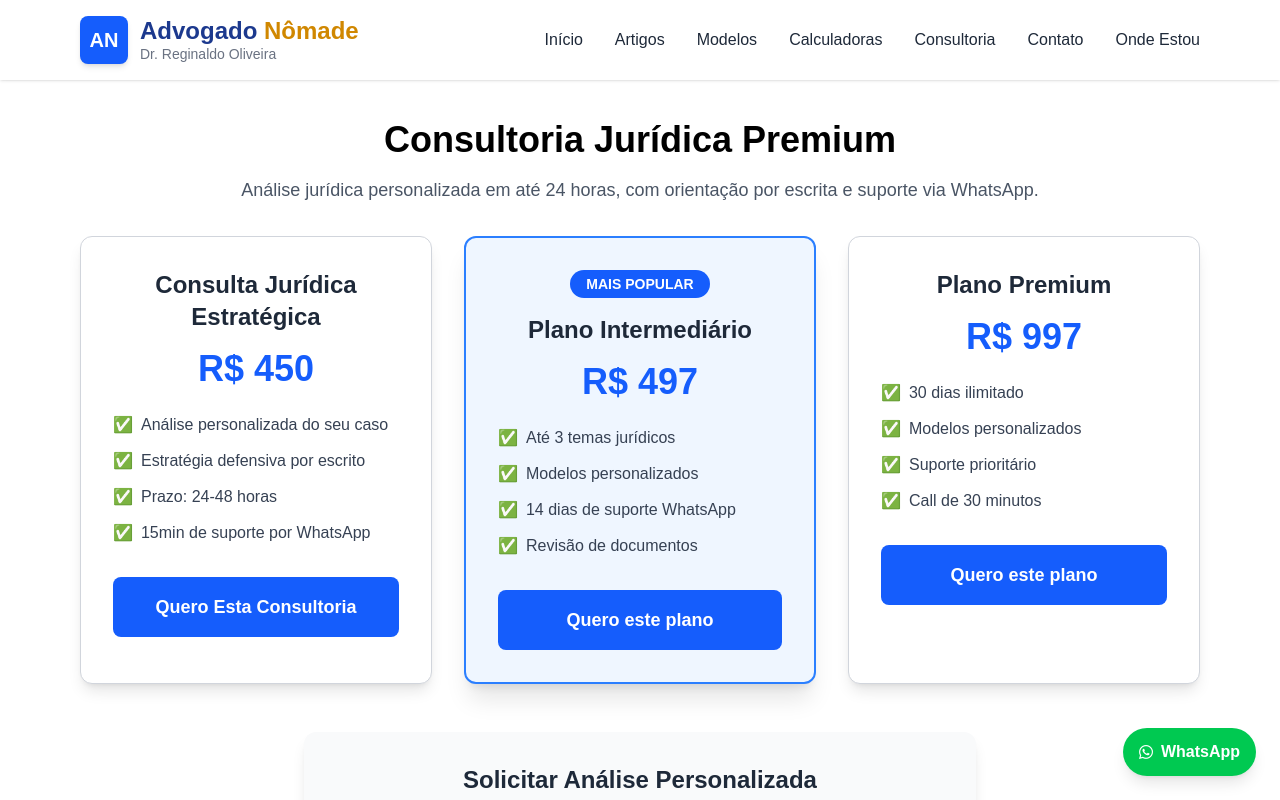
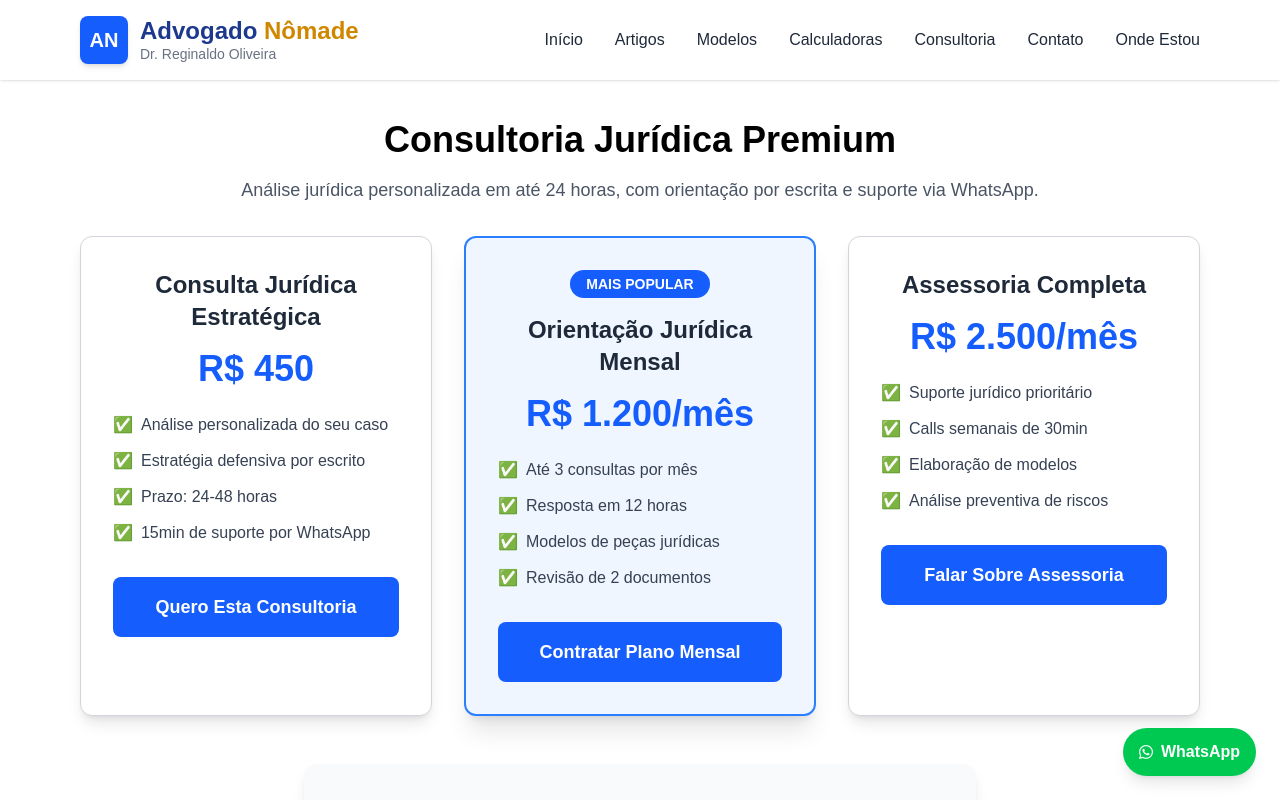
Before and after one commit to mestrereginaldo-site/advogadonomade1, a Next.js app: page /consultoria in a window 1280 px wide. Shown: the top 800 px of the page. Built offline with nearby package versions, Linux system fonts and the light colour scheme.

Commit message:
Update page.tsx

```diff
--- a/app/consultoria/page.tsx
+++ b/app/consultoria/page.tsx
@@ -51,31 +51,31 @@ export default function Consultoria() {
             <div className="inline-block bg-blue-600 text-white px-4 py-1 rounded-full text-sm font-semibold mb-4">
               MAIS POPULAR
             </div>
-            <h3 className="text-2xl font-bold mb-4 text-gray-800">Plano Intermediário</h3>
-            <p className="text-4xl font-bold text-blue-600 mb-6">R$ 497</p>
+            <h3 className="text-2xl font-bold mb-4 text-gray-800">Orientação Jurídica Mensal  </h3>
+            <p className="text-4xl font-bold text-blue-600 mb-6">R$ 1.200/mês</p>
             <ul className="text-left space-y-3 mb-8 text-gray-700">
-              <li className="flex items-center">✅ <span className="ml-2">Até 3 temas jurídicos</span></li>
-              <li className="flex items-center">✅ <span className="ml-2">Modelos personalizados</span></li>
-              <li className="flex items-center">✅ <span className="ml-2">14 dias de suporte WhatsApp</span></li>
-              <li className="flex items-center">✅ <span className="ml-2">Revisão de documentos</span></li>
+              <li className="flex items-center">✅ <span className="ml-2">Até 3 consultas por mês</span></li>
+              <li className="flex items-center">✅ <span className="ml-2">Resposta em 12 horas</span></li>
+              <li className="flex items-center">✅ <span className="ml-2">Modelos de peças jurídicas</span></li>
+              <li className="flex items-center">✅ <span className="ml-2">Revisão de 2 documentos</span></li>
             </ul>
             <button onClick={() => window.open("https://wa.me/71986482241?text=Quero%20o%20Plano%20Intermediário%20R%24497", "_blank")} className="w-full bg-blue-600 hover:bg-blue-700 text-white font-bold py-4 px-6 rounded-lg transition duration-300 text-lg">
-              Quero este plano
+              Contratar Plano Mensal
             </button>
           </div>
 
           {/* CARD R$ 997 */}
           <div className="border border-gray-300 rounded-xl p-8 text-center bg-white shadow-lg hover:shadow-xl transition-shadow duration-300">
-            <h3 className="text-2xl font-bold mb-4 text-gray-800">Plano Premium</h3>
-            <p className="text-4xl font-bold text-blue-600 mb-6">R$ 997</p>
+            <h3 className="text-2xl font-bold mb-4 text-gray-800">Assessoria Completa</h3>
+            <p className="text-4xl font-bold text-blue-600 mb-6">R$ 2.500/mês</p>
             <ul className="text-left space-y-3 mb-8 text-gray-700">
-              <li className="flex items-center">✅ <span className="ml-2">30 dias ilimitado</span></li>
-              <li className="flex items-center">✅ <span className="ml-2">Modelos personalizados</span></li>
-              <li className="flex items-center">✅ <span className="ml-2">Suporte prioritário</span></li>
-              <li className="flex items-center">✅ <span className="ml-2">Call de 30 minutos</span></li>
+              <li className="flex items-center">✅ <span className="ml-2">Suporte jurídico prioritário</span></li>
+              <li className="flex items-center">✅ <span className="ml-2">Calls semanais de 30min</span></li>
+              <li className="flex items-center">✅ <span className="ml-2">Elaboração de modelos</span></li>
+              <li className="flex items-center">✅ <span className="ml-2">Análise preventiva de riscos</span></li>
             </ul>
             <button onClick={() => window.open("https://wa.me/71986482241?text=Quero%20o%20Plano%20Premium%20R%24997", "_blank")} className="w-full bg-blue-600 hover:bg-blue-700 text-white font-bold py-4 px-6 rounded-lg transition duration-300 text-lg">
-              Quero este plano
+              Falar Sobre Assessoria
             </button>
           </div>
         </div>
```
